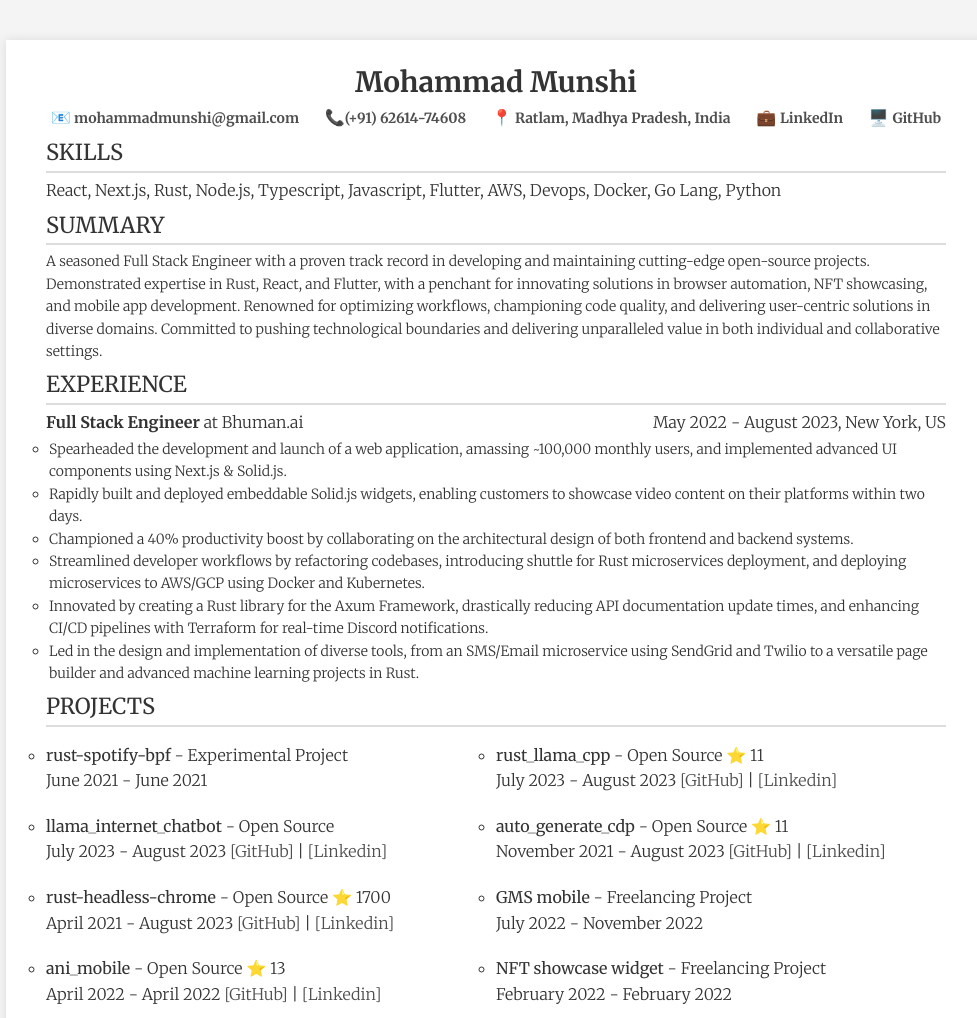
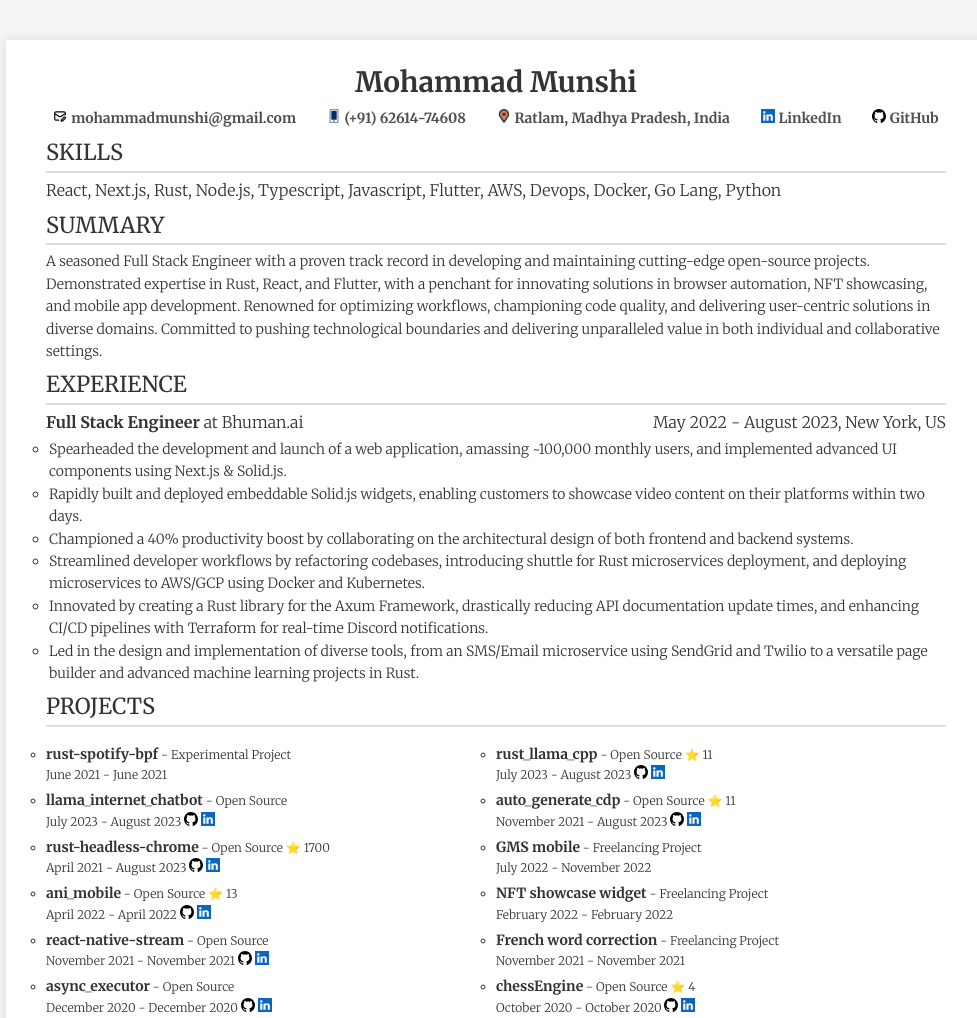
Before and after one commit to mzrokz/resume_md, a plain HTML site: page index.html in a window 1280 px wide. Shown: the top 1018 px of the page, without its empty margins (144-1121 px from the left). Drawn offline with Linux system fonts and the light colour scheme; a web font is replaced by a local one.

Commit message:
Added icons and style fixes

```diff
--- a/index.html
+++ b/index.html
@@ -16,23 +16,31 @@
         <h1>Mohammad Munshi</h1>
         <div class="info">
           <span>
-            📧<a href="mailto:mohammadmunshi@gmail.com">
+            <img class="icon" src="mail.svg" alt="mail" />
+            <a href="mailto:mohammadmunshi@gmail.com">
               mohammadmunshi@gmail.com
             </a>
           </span>
-          <span> 📞<a href="tel:+916261474608">(+91) 62614-74608</a></span>
           <span>
-            📍<a href="https://goo.gl/maps/XrwYrZCPj85ChbVv7">
+            <img class="icon" src="cell.svg" alt="cell" />
+            <a href="tel:+916261474608">(+91) 62614-74608</a></span
+          >
+          <span>
+            <img class="icon" src="location-pin.svg" alt="location" />
+            <a href="https://goo.gl/maps/XrwYrZCPj85ChbVv7">
               Ratlam, Madhya Pradesh, India
             </a>
           </span>
           <span>
-            💼
+            <img class="icon" src="linkedin.svg" alt="linekdin" />
             <a href="https://www.linkedin.com/in/mohammad-munshi-133575213/">
               LinkedIn
             </a>
           </span>
-          <span> 🖥️ <a href="https://github.com/mdrokz">GitHub</a> </span>
+          <span>
+            <img class="icon" src="github.svg" alt="github" />
+            <a href="https://github.com/mdrokz">GitHub</a>
+          </span>
         </div>
       </header>
 
--- a/main.js
+++ b/main.js
@@ -154,17 +154,25 @@ const projectsList = document.getElementById("projectsList");
 
 for (let project of projects) {
   const listItem = document.createElement("li");
-  listItem.innerHTML = `
-        <strong>${project.title}</strong> - ${project.type} ${
-    project?.stars ? `⭐ ${project.stars}` : ""
-  } <br>
-        ${project.date} ${
-    project?.githubLink ? `<a href="${project.githubLink}">[GitHub]</a>` : ""
-  } ${
+  const title = `<span class="title">${project.title}</span> - <span>${project.type}</span>`;
+  const projectStars = `${
+    project?.stars ? `<span>⭐ ${project.stars}</span>` : ""
+  }`;
+
+  const githubLink = `${
+    project?.githubLink
+      ? `<a href="${project.githubLink}"><img class="icon" src="github.svg" alt="github" /></a>`
+      : ""
+  }`;
+  const linkedinLink = `${
     project?.linkedinLink
-      ? `| <a href="${project.linkedinLink}">[Linkedin]</a>`
+      ? `<a href="${project.linkedinLink}"><img class="icon" src="linkedin.svg" alt="linkedin" /></a>`
       : ""
-  }</a>
+  }`;
+
+  listItem.innerHTML = `${title} ${projectStars}
+         <br>
+        ${project.date} ${githubLink} ${linkedinLink}
     `;
   projectsList.appendChild(listItem);
 }
--- a/style.css
+++ b/style.css
@@ -84,6 +84,10 @@ header .info span a {
   margin-top: 10px;
 }
 
+.icon {
+  width: 14px;
+}
+
 .achievements {
   margin-top: 10px;
   padding-left: 20px;
@@ -110,4 +114,15 @@ header .info span a {
 #projectsList {
   display: grid;
   grid-template-columns: 1fr 1fr;
+  row-gap: 5px;
 }
+
+#projectsList li {
+  margin: 0;
+  font-size: 12px;
+}
+
+#projectsList .title {
+  font-size: 14px;
+  font-weight: 600;
+}
```
Also changed, not shown: cell.svg (added), github.svg (added), linkedin.svg (added), location-pin.svg (added), mail.svg (added).
